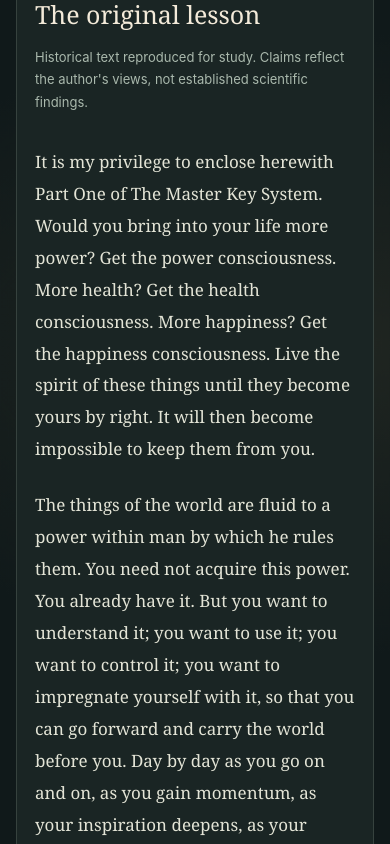
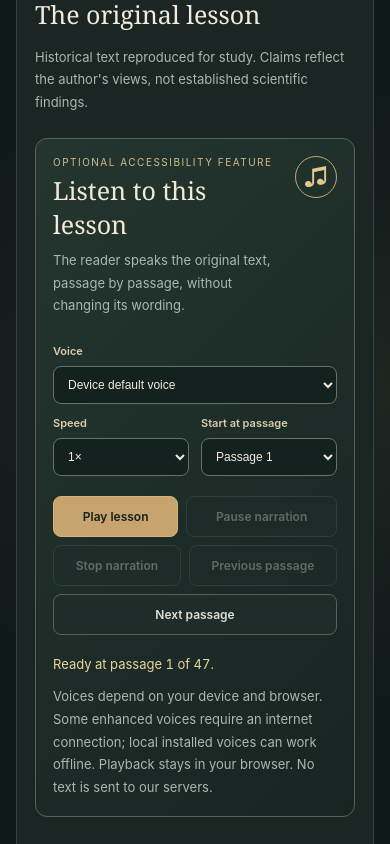
Before and after one commit to MichaelWave369/MasterKeySystem, a React (Vite) app: page / in a window 390 px wide. Shown: the part 1080-1924 px from the top of the page. Built offline with nearby package versions, Linux system fonts and the light colour scheme.

Commit message:
Integrate accessible voice reading with passage following and controls

```diff
--- a/src/App.jsx
+++ b/src/App.jsx
@@ -2,6 +2,7 @@ import React, { useEffect, useMemo, useState } from "react";
 import lessons from "./data/lessons.json";
 import LibraryTools from "./components/LibraryTools.jsx";
 import ConceptAtlas from "./components/ConceptAtlas.jsx";
+import VoiceReader from "./components/VoiceReader.jsx";
 import { splitPassages } from "./concepts.js";
 
 const TOTAL = lessons.length;
@@ -69,6 +70,7 @@ export default function App() {
   const [week, setWeek] = useStored("mks.week.v1", hashWeek());
   const [tab, setTab] = useState("read");
   const [activePassage, setActivePassage] = useState(hashPassage);
+  const [spokenPassage, setSpokenPassage] = useState(0);
   const [done, setDone] = useStored("mks.completed.v1", []);
   const [notes, setNotes] = useStored("mks.notes.v1", {});
   const [readerSize, setReaderSize] = useStored("mks.readerSize.v1", "normal");
@@ -83,6 +85,7 @@ export default function App() {
   const progress = Math.round((done.length / TOTAL) * 100);
   const questions = useMemo(() => studyQuestions(current.study), [current.study]);
   const exercises = useMemo(() => practicePassages(current.reading), [current.reading]);
+  const readingPassages = useMemo(() => splitPassages(current.reading), [current.reading]);
   const visible = useMemo(() => {
     const term = query.trim().toLowerCase();
     return term ? lessons.filter(item =>
@@ -97,6 +100,7 @@ export default function App() {
     const safe = Math.max(1, Math.min(TOTAL, Number(next)));
     setWeek(safe);
     setActivePassage(0);
+    setSpokenPassage(0);
     setTab("read");
     setShowAbout(false);
     window.history.replaceState(null, "", "#week-" + safe);
@@ -109,6 +113,7 @@ export default function App() {
         passage > splitPassages(lessons[targetWeek - 1].reading).length) return;
     setWeek(targetWeek);
     setActivePassage(passage);
+    setSpokenPassage(0);
     setTab("read");
     setShowAbout(false);
     window.history.replaceState(null, "", "#week-" + targetWeek + "-p-" + passage);
@@ -118,6 +123,7 @@ export default function App() {
     const update = () => {
       setWeek(hashWeek());
       setActivePassage(hashPassage());
+      setSpokenPassage(0);
       setTab("read");
       setShowAbout(false);
     };
@@ -135,6 +141,19 @@ export default function App() {
     });
     return () => window.cancelAnimationFrame(handle);
   }, [tab, week, activePassage, showAbout]);
+
+  useEffect(() => {
+    if (tab !== "read" || showAbout || !spokenPassage) return;
+    const handle = window.requestAnimationFrame(() => {
+      document.getElementById("source-passage-" + spokenPassage)
+        ?.scrollIntoView({ behavior: "smooth", block: "center" });
+    });
+    return () => window.cancelAnimationFrame(handle);
+  }, [tab, week, spokenPassage, showAbout]);
+
+  useEffect(() => {
+    if (tab !== "read" || showAbout) setSpokenPassage(0);
+  }, [tab, showAbout]);
 
   useEffect(() => {
     if (!running) return;
@@ -158,6 +177,7 @@ export default function App() {
     setDone(backup.completed);
     setWeek(backup.week);
     setActivePassage(0);
+    setSpokenPassage(0);
     setTab("notes");
     setShowAbout(false);
     window.history.replaceState(null, "", "#week-" + backup.week);
@@ -229,7 +249,7 @@ export default function App() {
             <p className="lead">Charles F. Haanel's <em>The Master Key System</em> is presented here as a historic primary source, organized into its 24 original parts and accompanying sets of study questions.</p>
             <div className="reader-card about-card">
               <h2>What is included</h2>
-              <p>The original 24 parts, all 240 study questions with their printed answers, private notes with local backup and restore, completion tracking, searchable passages, source-linked concept navigation, offline access after your first visit, print mode, and a simple practice timer.</p>
+              <p>The original 24 parts, all 240 study questions with their printed answers, private notes with local backup and restore, completion tracking, searchable passages, source-linked concept navigation, a browser-based spoken lesson reader, offline access after your first visit, print mode, and a simple practice timer.</p>
               <h2>Text provenance</h2>
               <p>This edition is transcribed from the 156-page PDF supplied by the project's founder. PDF page markers and unrelated site branding were removed. Original language and historical claims are otherwise kept as source material. Some inherited scanning or transcription errors may remain; readers should consult the historical edition when exact wording is important.</p>
               <h2>Historically important, not scientific proof</h2>
@@ -265,10 +285,15 @@ export default function App() {
                 <div className="card-top"><span className="source-tag">PRIMARY SOURCE · {current.originalHeading}</span><span className="reading-length">{Math.round(current.reading.split(/\s+/).length / 200)} MIN READ</span></div>
                 <h2>The original lesson</h2>
                 <p className="source-note">Historical text reproduced for study. Claims reflect the author's views, not established scientific findings.</p>
+                <VoiceReader key={current.week} passages={readingPassages}
+                  startPassage={activePassage || 1} onPassageChange={setSpokenPassage} />
                 <article className="source-text">
-                  {splitPassages(current.reading).map((block, index) => (
+                  {readingPassages.map((block, index) => (
                     <p key={index} id={"source-passage-" + (index + 1)}
-                      tabIndex={-1} className={activePassage === index + 1 ? "passage-active" : undefined}>
+                      tabIndex={-1} className={[
+                        activePassage === index + 1 ? "passage-active" : "",
+                        spokenPassage === index + 1 ? "passage-speaking" : "",
+                      ].filter(Boolean).join(" ") || undefined}>
                       {block}
                     </p>
                   ))}
--- a/src/styles.css
+++ b/src/styles.css
@@ -197,3 +197,33 @@ button:disabled { opacity: .35; cursor: not-allowed; }
   .atlas-topics, .atlas-scope, .atlas-more, .atlas-open { display: none !important; }
   .source-text p.passage-active { background: transparent !important; color: #111 !important; }
 }
+
+
+/* Device-voice accessible lesson reader */
+.voice-reader { margin: 24px 0 30px; border: 1px solid #556554; border-radius: 12px; padding: 23px; background: linear-gradient(135deg, #24352f, #172522); }
+.voice-reader-head { display: flex; align-items: start; justify-content: space-between; gap: 16px; }
+.voice-reader-head h3 { font-family: Georgia, "Times New Roman", serif; font-size: 25px; margin: 5px 0 8px; color: #f3ead6; }
+.voice-reader-head .source-note { margin: 0 0 13px; }
+.voice-kicker { letter-spacing: .15em; font-size: 10px; color: #d4bb8c; margin: 0; }
+.voice-symbol { width: 42px; height: 42px; border: 1px solid #c1a775; border-radius: 50%; display: grid; place-items: center; color: #e4c78f; font-size: 25px; flex: 0 0 auto; }
+.voice-settings { display: grid; grid-template-columns: minmax(180px, 2fr) minmax(90px, 1fr) minmax(155px, 1.2fr); gap: 12px; margin: 14px 0; }
+.voice-settings label { font-size: 11px; color: #dcccae; display: flex; flex-direction: column; gap: 8px; font-weight: 600; }
+.voice-settings select { background: #14221f; color: #f2eadb; padding: 10px; border: 1px solid #617465; border-radius: 8px; min-width: 0; width: 100%; font-size: 12px; }
+.voice-controls { display: flex; flex-wrap: wrap; gap: 8px; padding: 6px 0; }
+.voice-controls .primary-button, .voice-controls .secondary-button { font-size: 12px; }
+.voice-progress { font-size: 13px; color: #e9d49d; font-variant-numeric: tabular-nums; margin: 15px 0 0; }
+.voice-footnote { margin-bottom: 0; }
+.voice-warning { color: #f4d39b; background: #31372b; border-left: 3px solid #c6aa73; padding: 12px; line-height: 1.55; font-size: 13px; }
+.source-text p.passage-speaking { border-left: 4px solid #dcc082; padding-left: 16px; background: #304336; border-radius: 0 8px 8px 0; scroll-margin-top: 36px; }
+@media (max-width: 800px) {
+  .voice-settings { grid-template-columns: 1fr 1fr; }
+  .voice-settings label:first-child { grid-column: 1 / -1; }
+}
+@media (max-width: 600px) {
+  .voice-reader { padding: 17px; }
+  .voice-controls > button { flex-grow: 1; }
+}
+@media print {
+  .voice-reader { display: none !important; }
+  .source-text p.passage-speaking { background: transparent !important; border: none !important; padding-left: 0 !important; }
+}
```
Also changed, not shown: 1 other file (tests, documents, lock files or other folders).
